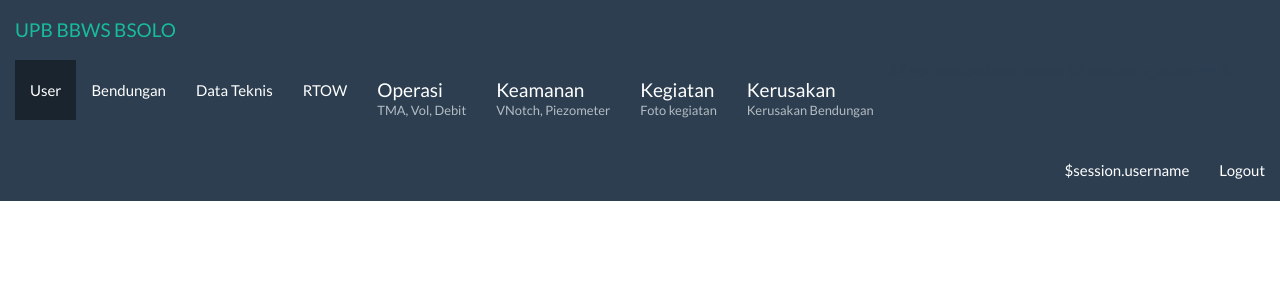
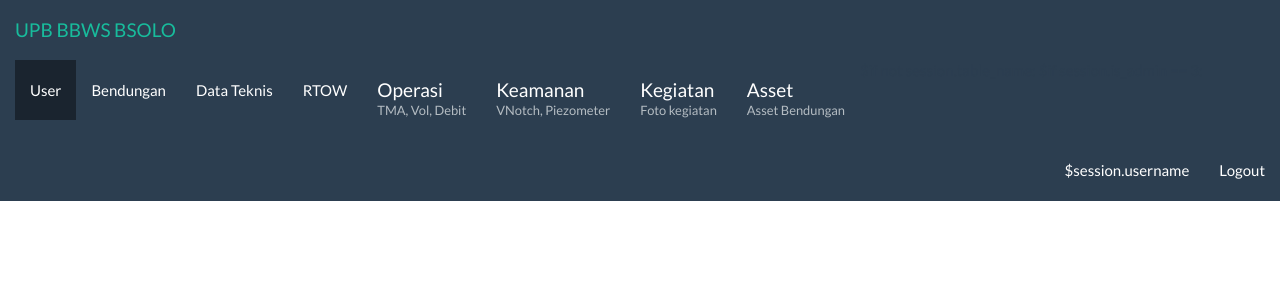
Before and after one commit to widoyo/upb_migrate, a Python web app: template templates/base_adm.html in a window 1280 px wide. Shown: the top 300 px of the page. Run offline with Jinja, Linux system fonts and the light colour scheme; the template is opened without the code that fills it, so the values that code supplies are empty.

Commit message:
ganti menu kerusakan menjadi asset

```diff
--- a/templates/base_adm.html
+++ b/templates/base_adm.html
@@ -53,7 +53,7 @@ $def with (content)
             <li class="nav-item"><a href="/adm/bendungan/${session.table_name}" class="nav-link"><span class="h4">Operasi</span><div><small class="text-muted">TMA, Vol, Debit</small></div></a></li>
 						<li class="nav-item"><a href="/adm/bendungan/${session.table_name}/keamanan" class="nav-link"><span class="h4">Keamanan</span><div><small class="text-muted">VNotch, Piezometer</small></div></a></li>
 						<li class="nav-item"><a href="/adm/bendungan/${session.table_name}/kegiatan" class="nav-link"><span class="h4">Kegiatan</span><div><small class="text-muted">Foto kegiatan</small></div></a></li>
-						<li class="nav-item"><a href="/adm/bendungan/${session.table_name}/kerusakan" class="nav-link"><span class="h4">Kerusakan</span><div><small class="text-muted">Kerusakan Bendungan</small></div></a></li>
+						<li class="nav-item"><a href="/adm/bendungan/${session.table_name}/asset" class="nav-link"><span class="h4">Asset</span><div><small class="text-muted">Asset Bendungan</small></div></a></li>
             <!-- -->
           </ul>
           <ul class="nav navbar-nav navbar-right">
```
